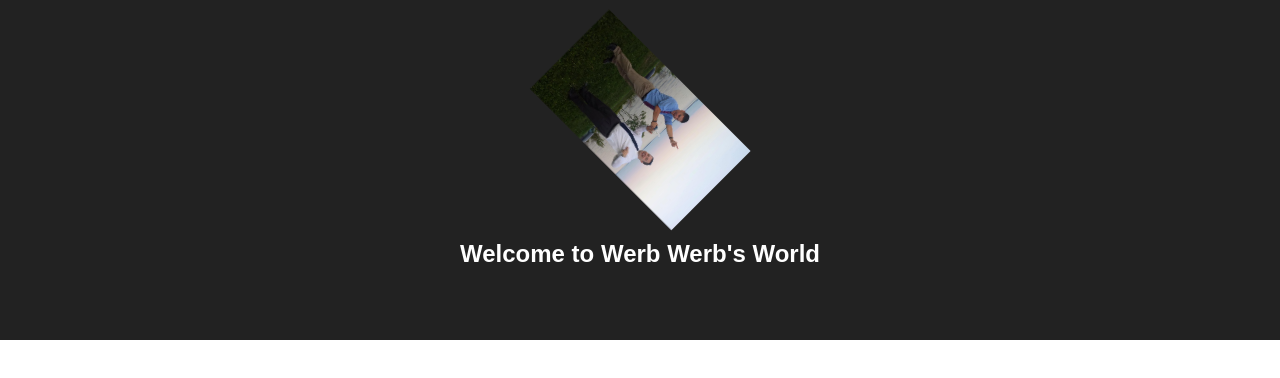
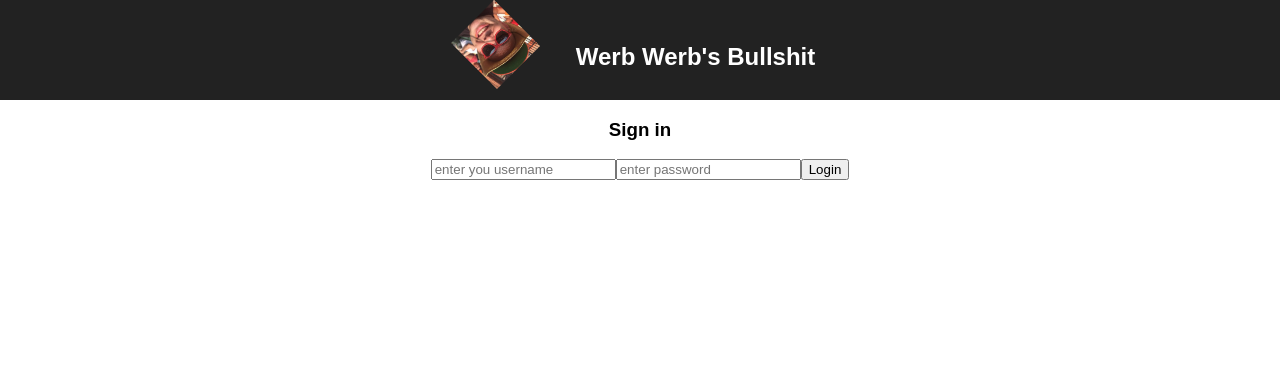
Before and after one commit to djfatchuck/fantasyfootball, a React (Create React App) app: page / in a window 1280 px wide. Shown: the top 378 px of the page. Built offline with nearby package versions, Linux system fonts and the light colour scheme.

Commit message:
fake login page and some multi video setup

```diff
--- a/src/App.css
+++ b/src/App.css
@@ -4,18 +4,22 @@
 
 .App-logo {
     animation: App-logo-spin infinite 20s linear;
-  height: 200px;
+    height: 65px;
+    display: inline-block;
+    position: relative;
+    top: 12px;
 }
 
 .App-header {
     background-color: #222;
-  height: 300px;
-  padding: 20px;
+    height: 100px;
     color: white;
 }
 
 .App-title {
     font-size: 1.5em;
+    display: inline-block;
+    margin-left: 50px;
 }
 
 .App-intro {
@@ -23,6 +27,10 @@
 }
 
 @keyframes App-logo-spin {
-  from { transform: rotate(0deg); }
-  to { transform: rotate(360deg); }
+    from {
+        transform: rotate(0deg);
     }
+    to {
+        transform: rotate(360deg);
+    }
+}
--- a/src/App.js
+++ b/src/App.js
@@ -1,31 +1,91 @@
 import React, {Component} from 'react';
 import YouTube from 'react-youtube';
-import jah from './jahcorey.jpg';
+import jah from './jah.jpg';
 import './App.css';
+
+class LoginForm extends Component {
+
+  handleLogin(e) {
+    e.preventDefault()
+    let username = this.refs.username.value
+    let password = this.refs.password.value
+    this.props.onSignIn(username, password)
+  }
+
+  render() {
+    return (
+      <form onSubmit={this.handleLogin.bind(this)}>
+        <h3>Sign in</h3>
+        <input type="text" ref="username" placeholder="enter you username" />
+        <input type="password" ref="password" placeholder="enter password" />
+        <input type="submit" value="Login" />
+      </form>
+    )
+  }
+
+}
 
 class App extends Component {
 
-  render() {
+  constructor(props) {
+    super(props)
+    this.state = {
+      loggedin: false,
+      streams: [
+        ('test-stream', '2g811Eo7K8U'),
+        ('fat chuck falls hard', '8_vOL18I-U8')]
+    }
+  }
+
+  signIn(username, password) {
+    if (username === "djfatchuck" && password === "djfatchuck") {
+      this.setState({
+        loggedin: true
+      })
+    }
+  }
+
+  players(){
     const opts = {
-      height: '390',
-      width: '640',
       playerVars: { // https://developers.google.com/youtube/player_parameters
         autoplay: 1
       }
     };
+    let players = [];
+    this.state.streams.forEach((stream) => {
+      players.push(
+        <div className="player" key={stream[0]}>
+          <YouTube
+            videoId={stream[1]}
+            opts={opts}
+            onReady={this._onReady}
+          />
+        </div>
+      )
+    })
+    return players;
+  }
+
+
+  render() {
+
     return (
       <div className="App">
         <header className="App-header">
           <img src={jah} className="App-logo" alt="logo"/>
-          <h1 className="App-title">Welcome to Werb Werb's World</h1>
+          <h1 className="App-title">Werb Werb's Bullshit</h1>
         </header>
-        <p className="App-intro">
-          <YouTube
-            videoId="2g811Eo7K8U"
-            opts={opts}
-            onReady={this._onReady}
+        {(this.state.loggedin) ?
+          <div className="main-body">
+            <p className="App-intro">
+            Fantasy ticker
+            </p>
+            {this.players()}
+          </div>:
+          <LoginForm
+            onSignIn={this.signIn.bind(this)}
           />
-        </p>
+        }
       </div>
     );
   }
```
Also changed, not shown: src/jah.jpg (added), src/jahcorey.jpg (deleted). Lines whose indentation alone changed are shown as unchanged.
